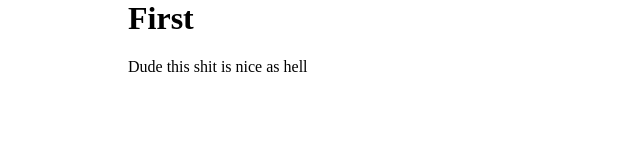
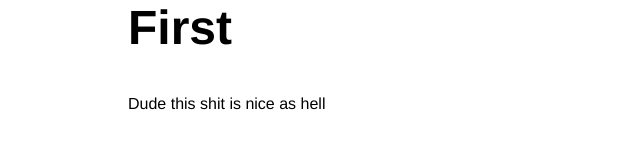
Before and after one commit to thefirstcommonname1/blog_generator, a plain HTML site: page first.html in a window 1280 px wide. Shown: the whole page, without its empty margins (0-640 px from the left). Drawn offline with Linux system fonts and the light colour scheme.

Commit message:
Added better styling

```diff
--- a/styles.css
+++ b/styles.css
@@ -2,3 +2,18 @@ body {
 	width: 80%;
 	margin: 0px auto;
 }
+
+body {
+  font-family: Helvetica, Arial, sans-serif;
+}
+
+h1 {
+  font-size: 3em;
+}
+.container {
+  width: 84%;
+  margin: 0 auto;
+}
+p {
+  margin-top: 2.5em;
+}
```
